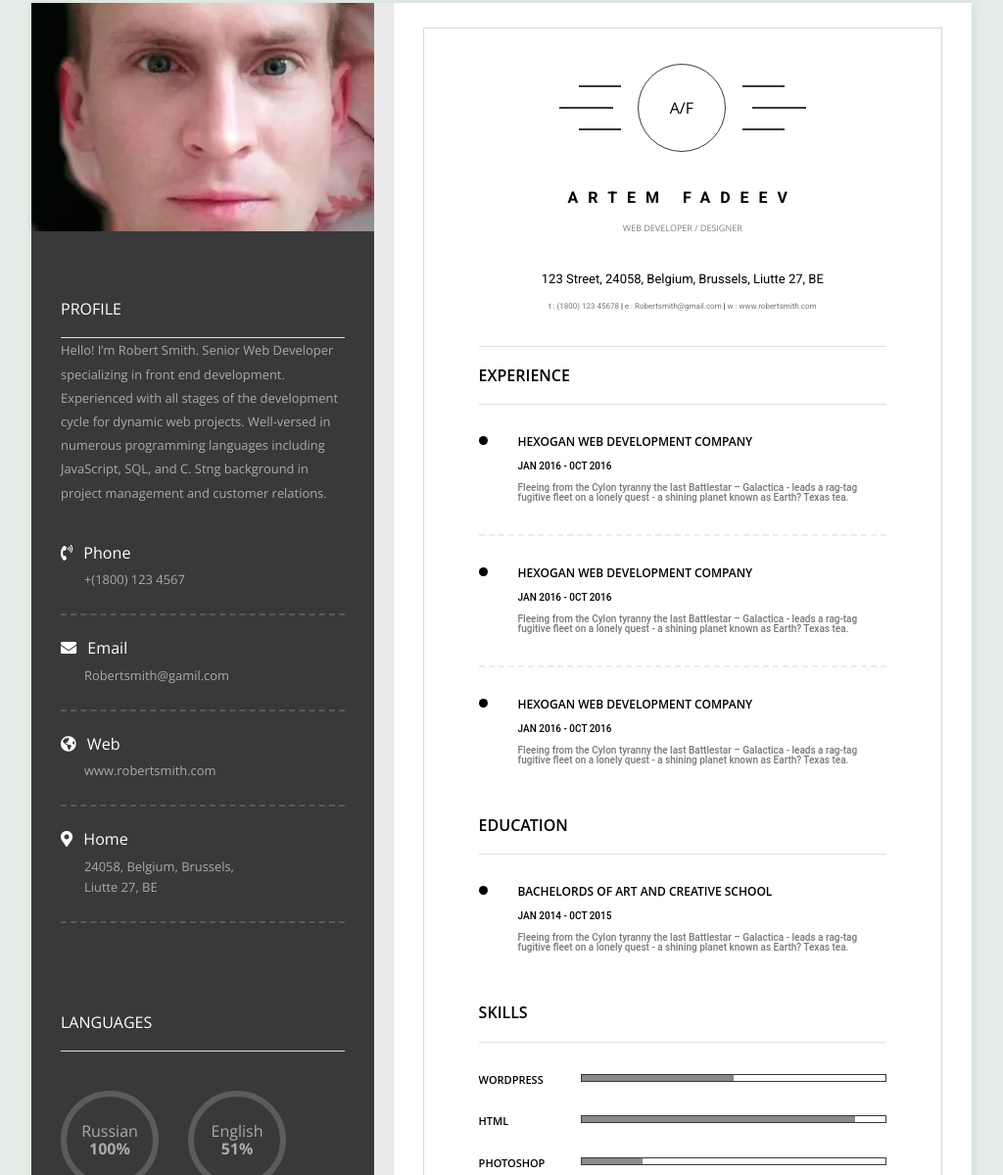
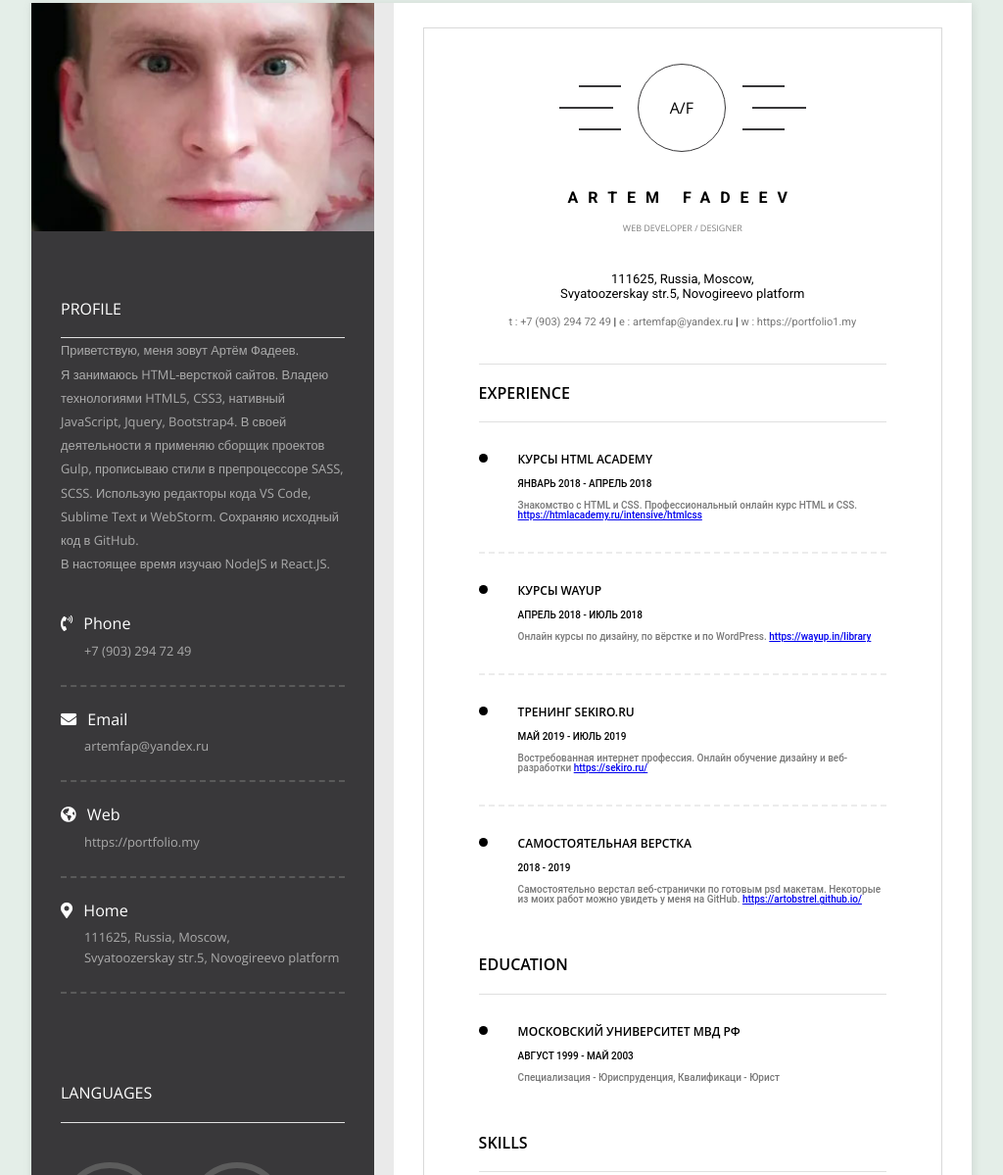
Before and after one commit to ARTobstrel/Portfolio1, a website: page app/index.html in a window 1280 px wide. Shown: the part 17-1216 px from the top of the page at 98% size, without its empty margins (128-1152 px from the left). Drawn offline with nearby package versions, Linux system fonts and the light colour scheme.

Commit message:
'commit_7'

```diff
--- a/app/css/main.css
+++ b/app/css/main.css
@@ -175,7 +175,7 @@ body {
     margin-bottom: 15px;
     font-style: normal; }
   .about__contacts {
-    font-size: 8px; }
+    font-size: 11px; }
   .about__links {
     text-decoration: none;
     color: #777777; }
--- a/app/index.html
+++ b/app/index.html
@@ -24,32 +24,35 @@
             <h2 class="heading heading-light">
                 Profile
             </h2>
-            <p class="profile__text">Hello! I’m Robert Smith. Senior Web Developer specializing in front end
-                development. Experienced with all
-                stages of the development cycle for dynamic web projects. Well-versed in numerous programming languages
-                including JavaScript, SQL, and C. Stng background in project management and customer relations.
-            </p>
+            <p class="profile__text">Приветствую, меня зовут Артём Фадеев. <br>Я занимаюсь HTML-версткой сайтов. Владею
+                технологиями
+                HTML5, CSS3, нативный JavaScript, Jquery, Bootstrap4.
+                В своей деятельности я применяю сборщик проектов Gulp, прописываю стили в препроцессоре SASS, SCSS.
+                Использую редакторы кода VS Code, Sublime Text и
+                WebStorm. Сохраняю исходный код в GitHub.
+                <br>В настоящее время изучаю NodeJS и React.JS.
             <div class="contacts">
                 <div class="contacts__item">
                     <h3 class="contacts__title">
                         <i class="fas fa-phone-volume"></i>
                         Phone
                     </h3>
-                    <a href="tel:+18001234567" class="contacts__text">+(1800) 123 4567</a>
+                    <a href="tel:+79032947249" class="contacts__text">+7 (903) 294 72 49</a>
                 </div>
                 <div class="contacts__item">
                     <h3 class="contacts__title">
                         <i class="fas fa-envelope"></i>
                         Email
                     </h3>
-                    <a href="mailto:Robertsmith@gamil.com" class="contacts__text">Robertsmith@gamil.com</a>
+                    <a href="mailto:artemfap@yandex.ru" class="contacts__text">artemfap@yandex.ru</a>
                 </div>
                 <div class="contacts__item">
                     <h3 class="contacts__title">
                         <i class="fas fa-globe-americas"></i>
                         Web
                     </h3>
-                    <a href="http://www.robertsmith.com" class="contacts__text">www.robertsmith.com</a>
+                    <a href="https://portfolio1--artiomfadieiev.repl.co/"
+                       class="contacts__text">https://portfolio.my</a>
                 </div>
                 <div class="contacts__item">
                     <h3 class="contacts__title">
@@ -57,8 +60,7 @@
                         Home
                     </h3>
                     <address class="contacts__text">
-                        24058, Belgium, Brussels,<br>
-                        Liutte 27, BE
+                        111625, Russia, Moscow, <br>Svyatoozerskay str.5, Novogireevo platform
                     </address>
                 </div>
             </div>
@@ -73,7 +75,7 @@
                     <span class="language-text">English</span><strong class="language-per">51%</strong>
                 </div>
                 <div class="language">
-                    <span class="language-text">Greak</span><strong class="language-per">20%</strong>
+                    <span class="language-text">Greak</span><strong class="language-per">2%</strong>
                 </div>
                 <div class="lines">
                     <span class="line"></span>
@@ -107,11 +109,13 @@
             <div class="about">
                 <h1 class="about__name">Artem Fadeev</h1>
                 <span class="about__position">Web Developer / Designer</span>
-                <address class="about__address">123 Street, 24058, Belgium, Brussels, Liutte 27, BE</address>
+                <address class="about__address">111625, Russia, Moscow, <br>Svyatoozerskay str.5, Novogireevo platform
+                </address>
                 <div class="about__contacts">
-                    <a class="about__links" href="#">t : (1800) 123 45678</a> |
-                    <a class="about__links" href="#">e : Robertsmith@gmail.com</a> |
-                    <a class="about__links" href="#">w : www.robertsmith.com</a>
+                    <a class="about__links" href="tel:+79032947249">t : +7 (903) 294 72 49</a> |
+                    <a class="about__links" href="mailto:artemfap@yandex.ru">e : artemfap@yandex.ru</a> |
+                    <a class="about__links" href="https://portfolio1--artiomfadieiev.repl.co/">w :
+                        https://portfolio1.my</a>
                 </div>
             </div>
 
@@ -121,25 +125,30 @@
                 </h2>
                 <ul class="list">
                     <li class="list-item">
-                        <h4 class="list-item__title">Hexogan Web Development Company</h4>
-                        <span class="list-item__date">Jan 2016 - 0ct 2016</span>
-                        <p class="list-item__text">Fleeing from the Cylon tyranny the last Battlestar – Galactica -
-                            leads a rag-tag fugitive fleet on a lonely quest - a shining planet known as Earth? Texas
-                            tea.</p>
+                        <h4 class="list-item__title">Курсы HTML Academy</h4>
+                        <span class="list-item__date">Январь 2018 - Апрель 2018</span>
+                        <p class="list-item__text">Знакомство с HTML и CSS. Профессиональный онлайн курс HTML и CSS.
+                            <a href="https://htmlacademy.ru/intensive/htmlcss">https://htmlacademy.ru/intensive/htmlcss</a>
+                        </p>
                     </li>
                     <li class="list-item">
-                        <h4 class="list-item__title">Hexogan Web Development Company</h4>
-                        <span class="list-item__date">Jan 2016 - 0ct 2016</span>
-                        <p class="list-item__text">Fleeing from the Cylon tyranny the last Battlestar – Galactica -
-                            leads a rag-tag fugitive fleet on a lonely quest - a shining planet known as Earth? Texas
-                            tea.</p>
+                        <h4 class="list-item__title">Курсы WayUp</h4>
+                        <span class="list-item__date">Апрель 2018 - Июль 2018</span>
+                        <p class="list-item__text">Онлайн курсы по дизайну, по вёрстке и по WordPress.
+                            <a href="https://wayup.in/library">https://wayup.in/library</a></p>
                     </li>
                     <li class="list-item">
-                        <h4 class="list-item__title">Hexogan Web Development Company</h4>
-                        <span class="list-item__date">Jan 2016 - 0ct 2016</span>
-                        <p class="list-item__text">Fleeing from the Cylon tyranny the last Battlestar – Galactica -
-                            leads a rag-tag fugitive fleet on a lonely quest - a shining planet known as Earth? Texas
-                            tea.</p>
+                        <h4 class="list-item__title">Тренинг Sekiro.ru</h4>
+                        <span class="list-item__date">Май 2019 - Июль 2019</span>
+                        <p class="list-item__text">Востребованная интернет профессия. Онлайн обучение дизайну и
+                            веб-разработки
+                            <a href="https://sekiro.ru/">https://sekiro.ru/</a></p>
+                    </li>
+                    <li class="list-item">
+                        <h4 class="list-item__title">Самостоятельная верстка</h4>
+                        <span class="list-item__date">2018 - 2019</span>
+                        <p class="list-item__text">Самостоятельно верстал веб-странички по готовым psd макетам. Некоторые из моих работ можно увидеть у меня на GitHub.
+                            <a href="https://artobstrel.github.io/">https://artobstrel.github.io/</a></p>
                     </li>
                 </ul>
                 <div class="education">
@@ -148,12 +157,9 @@
                     </h2>
                     <ul class="list">
                         <li class="list-item">
-                            <h4 class="list-item__title">Bachelords of Art and Creative School</h4>
-                            <span class="list-item__date">Jan 2014 - 0ct 2015</span>
-                            <p class="list-item__text">Fleeing from the Cylon tyranny the last Battlestar – Galactica -
-                                leads a
-                                rag-tag fugitive fleet on a lonely quest - a shining planet known as Earth? Texas
-                                tea.</p>
+                            <h4 class="list-item__title">Московский Университет МВД РФ</h4>
+                            <span class="list-item__date">август 1999 - май 2003</span>
+                            <p class="list-item__text">Специализация - Юриспруденция, Квалификаци - Юрист</p>
                         </li>
                     </ul>
                 </div>
@@ -175,6 +181,18 @@
                             </div>
                         </li>
                         <li class="skills-list__item">
+                            CSS
+                            <div class="level">
+                                <div class="level-progress" style="width: 85%;"></div>
+                            </div>
+                        </li>
+                        <li class="skills-list__item">
+                            JavaScript
+                            <div class="level">
+                                <div class="level-progress" style="width: 70%;"></div>
+                            </div>
+                        </li>
+                        <li class="skills-list__item">
                             Photoshop
                             <div class="level">
                                 <div class="level-progress" style="width: 20%;"></div>
```
